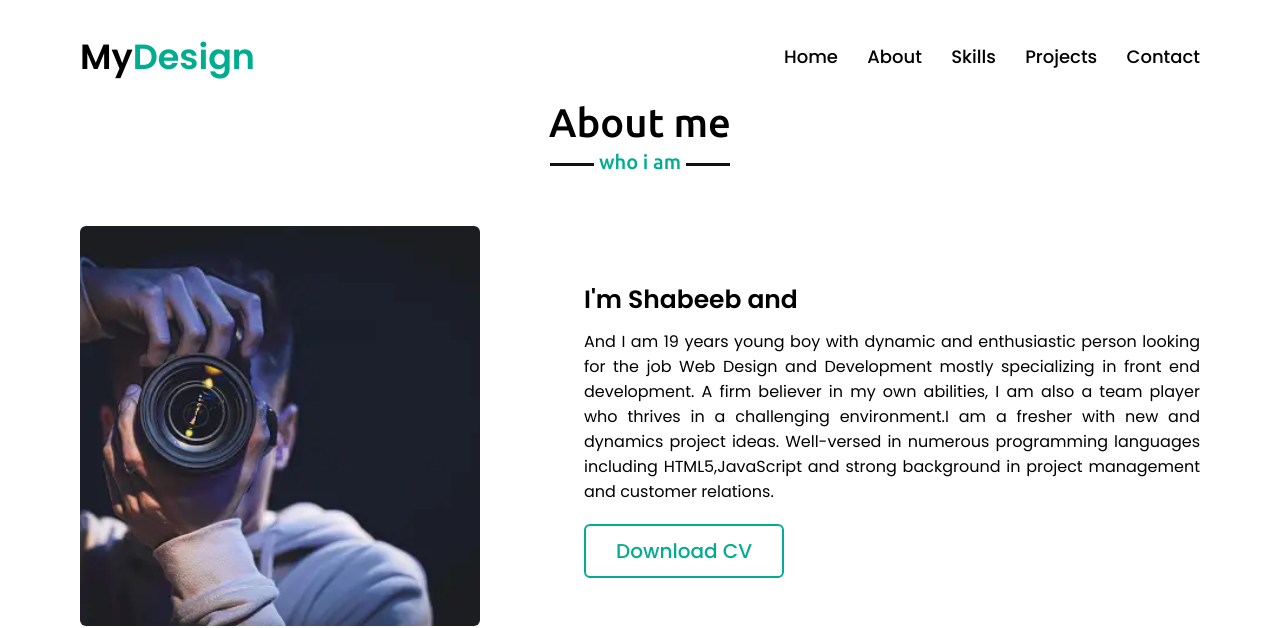
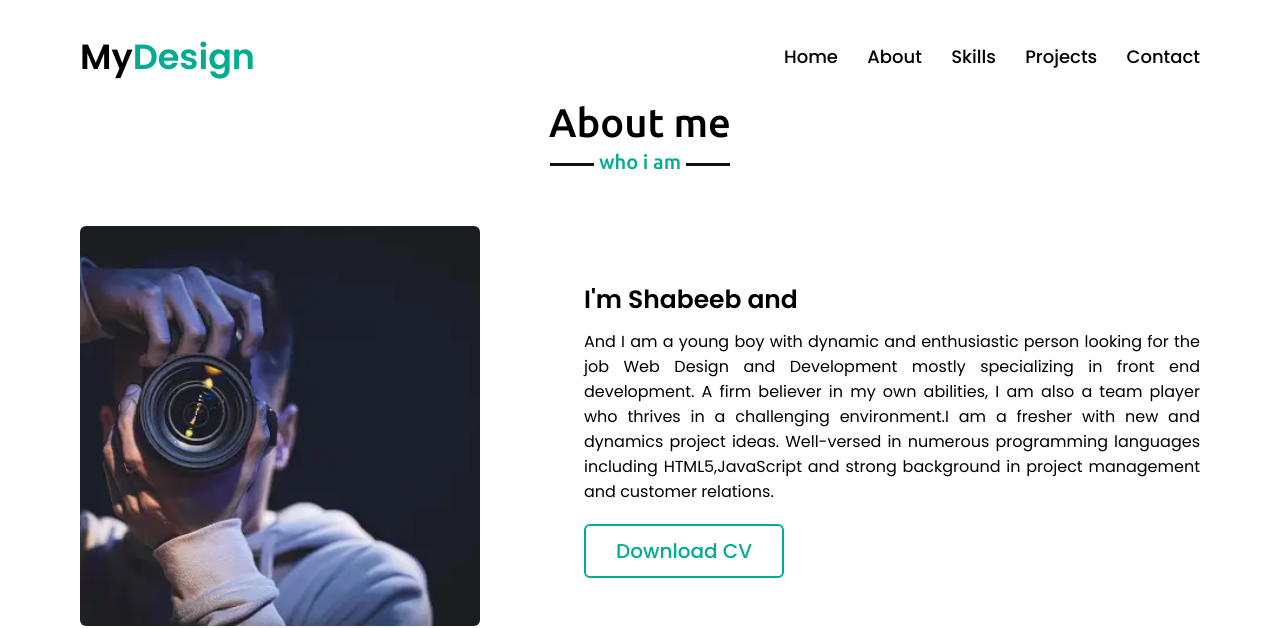
Before and after one commit to Shabeeb31/Portfolio-website, a plain HTML site: page about.html in a window 1280 px wide. Shown: the top 628 px of the page. Drawn offline with nearby package versions, Linux system fonts and the light colour scheme.

Commit message:
Update about.html

```diff
--- a/about.html
+++ b/about.html
@@ -11,7 +11,7 @@
     <link rel="stylesheet" href="https://cdnjs.cloudflare.com/ajax/libs/OwlCarousel2/2.3.4/assets/owl.carousel.min.css"/>
     <link rel="stylesheet" href="https://cdnjs.cloudflare.com/ajax/libs/font-awesome/6.0.0/css/all.min.css" integrity="sha512-9usAa10IRO0HhonpyAIVpjrylPvoDwiPUiKdWk5t3PyolY1cOd4DSE0Ga+ri4AuTroPR5aQvXU9xC6qOPnzFeg==" crossorigin="anonymous" referrerpolicy="no-referrer">
     <link rel="stylesheet" href="style.css">
-    <title>portpholio</title>
+    <title>porfolio</title>
 </head>
 <body>
 
@@ -46,7 +46,7 @@
                 </div>
                 <div class="column right">
                     <div class="text">I'm Shabeeb and <span class="typing-2"></span></div>
-                    <p> And I am 19 years  young boy with  dynamic and enthusiastic person looking for the job Web Design and Development mostly specializing in front end development. A firm believer in my own abilities, I am also a
+                    <p> And I am a  young boy with  dynamic and enthusiastic person looking for the job Web Design and Development mostly specializing in front end development. A firm believer in my own abilities, I am also a
                         team player who thrives in a challenging environment.I am a fresher with new and dynamics project ideas. Well-versed in numerous programming languages including HTML5,JavaScript and strong background in project management and customer relations.  </p>
                     <a href="#" >Download CV</a>
                 </div>
```
